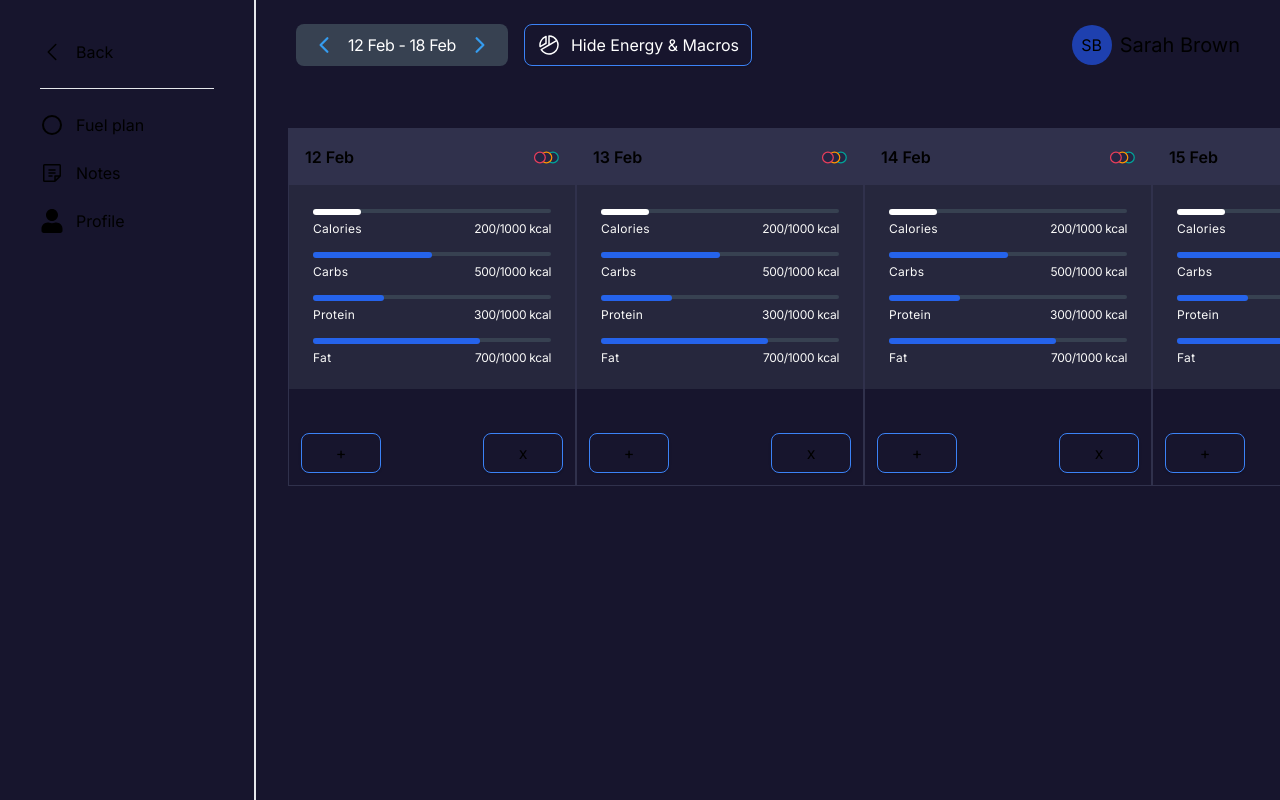
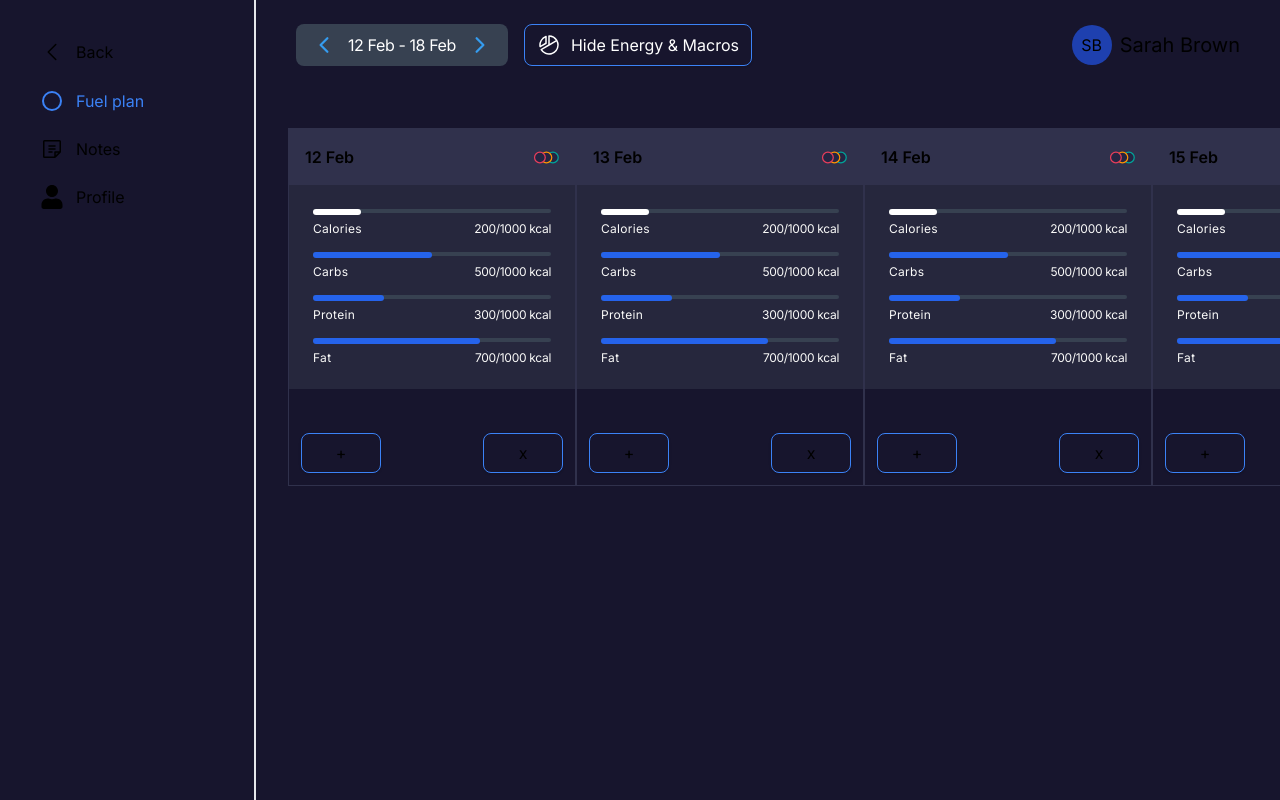
Before and after one commit to Wizely99/hexis, a Next.js app: page / in a window 1280 px wide. Shown: the top 800 px of the page. Built offline with nearby package versions, Linux system fonts and the light colour scheme.

Commit message:
added hover hook and localstorage hook

```diff
--- a/app/layout.tsx
+++ b/app/layout.tsx
@@ -1,6 +1,7 @@
 import type { Metadata } from "next";
 import { Inter } from "next/font/google";
 import "./globals.css";
+import Sidebar from "@/components/sidebar/Sidebar";
 
 const inter = Inter({ subsets: ["latin"] });
 
--- a/app/page.tsx
+++ b/app/page.tsx
@@ -6,6 +6,7 @@ export default function Home() {
     <>
       <div className="flex min-h-screen ">
         <Sidebar />
+
         <MainSection />
       </div>
     </>
--- a/components/main/CarbCodeTwo.tsx
+++ b/components/main/CarbCodeTwo.tsx
@@ -37,7 +37,7 @@ function CarbCodeTwo() {
             </span>
             <span>10:15</span>
           </div>
-          <div className="flex items-center justify-between separator-disc">
+          <div className="flex items-center justify-between ">
             <span className="">50g C</span>
             <span>40g P</span>
             <span>20g F</span>
--- a/components/main/Card.tsx
+++ b/components/main/Card.tsx
@@ -5,22 +5,38 @@ import CardCodeOne from "./CardCodeOne";
 import CarbCodeTwo from "./CarbCodeTwo";
 import CardButtons from "./CardButtons";
 import WorkoutOne from "./WorkoutOne";
+import { useLocalStorage } from "@/hooks/useLocalStorage";
+import { dateToShortString } from "@/utils/dateUtils";
+import { useHiddenMacroContext } from "@/hooks/useHiddenMacro";
 interface CardProps {
   date: Date;
 }
 const Card = ({ date }: CardProps) => {
+  const hidden = useHiddenMacroContext();
   const cardObjectsJSX = [CarbCodeTwo, CardCodeOne, WorkoutOne];
-  const [cardObjects, setcardObjects] = useState<(() => React.JSX.Element)[]>(
+  const { getItem, setItem } = useLocalStorage<number[]>(
+    dateToShortString(date),
     []
   );
+  const cardObjectIndexes = getItem() || [];
 
-  const removeItem = () => {
+  const initial = cardObjectIndexes.map((index) => cardObjectsJSX[index]);
+  const [cardObjects, setcardObjects] = useState<(() => React.JSX.Element)[]>(
+    initial as (() => React.JSX.Element)[]
+  );
+
+  const removeItems = () => {
+    // Remove last item from cardObjects
+    cardObjectIndexes.pop();
+    setItem(cardObjectIndexes);
     setcardObjects(cardObjects.slice(0, -1));
   };
 
   const addItem = () => {
     // Add random item from cardObjectsJSX
     const randomIndex = Math.floor(Math.random() * cardObjectsJSX.length);
+    cardObjectIndexes.push(randomIndex);
+    setItem(cardObjectIndexes);
     //add random obj to state
     setcardObjects([...cardObjects, cardObjectsJSX[randomIndex]]);
     console.log("add item");
@@ -29,12 +45,12 @@ const Card = ({ date }: CardProps) => {
     <div className=" border border-[#30314c] bg-[#17152d] w-72   ">
       <CardHeader {...{ date }} />
       <CardBody />
-      <div className="p-4">
+      <div className={`p-4 ${hidden && "hidden"}`}>
         {cardObjects.map((obj, index) => (
           <React.Fragment key={index}>{obj()}</React.Fragment>
         ))}
       </div>
-      <CardButtons addItem={addItem} removeItem={removeItem} />
+      <CardButtons addItem={addItem} removeItem={removeItems} />
     </div>
   );
 };
--- a/components/main/MacrosButton.tsx
+++ b/components/main/MacrosButton.tsx
@@ -1,9 +1,12 @@
 import React from "react";
-
-function MacrosButton() {
+interface MacrosButtonProps {
+  onClick: () => void;
+}
+function MacrosButton({ onClick }: MacrosButtonProps) {
   return (
     <div>
       <button
+        onClick={() => onClick()}
         type="button"
         className="flex items-center justify-center px-3 py-2 rounded-lg shadow border border-blue-500 gap-2.5 text-center text-white text-base capitalize false"
       >
--- a/components/main/MainSection.tsx
+++ b/components/main/MainSection.tsx
@@ -6,8 +6,10 @@ import { addDays, dateToShortString, getWeekDays } from "@/utils/dateUtils";
 import DateSwitcher from "./DateSwitcher";
 import LoggedUser from "./LoggedUser";
 import MacrosButton from "./MacrosButton";
+import { HiddenMacroContext } from "@/hooks/useHiddenMacro";
 
 const MainSection = () => {
+  const [isHidden, setIsHidden] = useState(false);
   const today = new Date();
   const weekDays = getWeekDays(today);
   const [dates, setDates] = useState(weekDays);
@@ -19,9 +21,13 @@ const MainSection = () => {
   function goToPreviousWeek() {
     setDates(dates.map((date) => addDays(date, -7)));
   }
+  function toggleHidden() {
+    setIsHidden(!isHidden);
+  }
 
   return (
-    <main className=" relative p-8 pl-72 -screen ">
+    <main className=" relative p-8 pl-28  ">
+      <HiddenMacroContext.Provider value={isHidden}>
         <div className="fixed left-64 top-0 flex justify-between z-40 px-10 py-6 mx-auto fit-screen  bg-[#17152d]">
           <div className="flex gap-4">
             <DateSwitcher
@@ -30,7 +36,7 @@ const MainSection = () => {
               onDateDecrement={goToPreviousWeek}
               onDateIncrement={goToNextWeek}
             />
-          <MacrosButton />
+            <MacrosButton onClick={toggleHidden} />
           </div>
           <LoggedUser />
         </div>
@@ -41,6 +47,7 @@ const MainSection = () => {
             ))}
           </div>
         </div>
+      </HiddenMacroContext.Provider>
     </main>
   );
 };
--- a/components/main/WorkoutOne.tsx
+++ b/components/main/WorkoutOne.tsx
@@ -3,7 +3,7 @@ import React from "react";
 const WorkoutOne = () => {
   return (
     <div className="mb-3">
-      <div className="p-3 flex items-center justify-between rounded-t-2xl bg-[#30314c] ">
+      <div className="p-3 flex relative items-center justify-between rounded-t-2xl bg-[#30314c] ">
         <div className="flex items-center text-base font-semibold mb-3">
           <svg
             stroke="currentColor"
@@ -135,13 +135,13 @@ const WorkoutOne = () => {
           </div>
         </div>
       </div>
-      <div className="p-3 flex items-center relative justify-between !pt-0 !px-0 max-w-96 bg-gradient-to-r from-[#359cef] !rounded-t-none">
-        <div className="p-3 max-w-96 text-xs bg-[#30314c]">
+      <div className="p-3 flex items-center rounded-2xl relative justify-between !pt-0 !px-0 max-w-96 bg-gradient-to-r from-[#359cef] !rounded-t-none">
+        <div className="p-3  text-xs bg-[#30314c]">
           <div className="flex items-center justify-between font-semibold mb-2">
             <span className="">700 Kcal</span>
             <span>10:15</span>
           </div>
-          <div className="flex items-center justify-between">
+          <div className="flex  items-center justify-between">
             <span className="">50g C</span>•<span>40g P</span>•
             <span>20g F</span>
           </div>
--- a/components/sidebar/Sidebar.tsx
+++ b/components/sidebar/Sidebar.tsx
@@ -1,3 +1,4 @@
+"use client";
 import React from "react";
 import SidebarItem from "./SidebarItem";
 import FuelSvg from "../svgs/FuelSvg";
@@ -5,24 +6,35 @@ import ProfileSvg from "../svgs/ProfileSvg";
 import NotesSvg from "../svgs/NotesSvg";
 import BackSvg from "../svgs/BackSvg";
 import Link from "next/link";
+import useHover from "@/hooks/useHover";
 
 const items = [
-  { name: "Fuel plan", svg: FuelSvg() },
+  { name: "Fuel plan", svg: FuelSvg(), color: "text-blue-500" },
   { name: "Notes", svg: NotesSvg() },
   { name: "Profile", svg: ProfileSvg() },
 ];
 const Sidebar = () => {
+  const { isHovered, bind } = useHover();
+
   return (
-    <nav className=" sidebar bg-[#17152d] fixed top-0 left-0 z-50 min-h-screen  sm:w-64 p-5 transition-all duration-150 ease-in-out border-r-2 hover:w-64 hover:p-10 ">
-      <div className="">
-        {SidebarItem({ name: "Back", svg: BackSvg(), href: "#" })}
-        <div className="border-t"></div>
-      </div>
-      <div className="space-y-4 mt-6">
-        {items.map((item, index) => (
-          <SidebarItem key={index} {...item} href="#" />
-        ))}
-      </div>
+    <nav
+      {...bind}
+      className={` sidebar flex  ${
+        isHovered ? "items-start" : "items-center"
+      } flex-col bg-[#17152d] fixed top-0 left-0 z-50 min-h-screen  sm:w-24 p-5 transition-all duration-150 ease-in-out border-r-2 hover:w-64 hover:p-10 `}
+    >
+      {SidebarItem({
+        name: "Back",
+        svg: BackSvg(),
+        href: "#",
+        hidden: isHovered,
+      })}
+
+      <div className="border-t"></div>
+      {/* {isHovered ? "Hovered!" : "Not Hovered"} */}
+      {items.map((item, index) => (
+        <SidebarItem key={index} {...item} hidden={isHovered} href="#" />
+      ))}
     </nav>
   );
 };
--- a/components/sidebar/SidebarItem.tsx
+++ b/components/sidebar/SidebarItem.tsx
@@ -6,14 +6,15 @@ interface ItemProps {
   svg: React.JSX.Element;
   color?: string;
   href: string;
+  hidden: boolean;
 }
 
-const SidebarItem = ({ name, svg, color, href = "#" }: ItemProps) => {
+const SidebarItem = ({ name, svg, color, hidden, href = "#" }: ItemProps) => {
   return (
-    <Link href={href} key={name}>
+    <Link href={href} key={name} className={`${color}`}>
       <div className="flex items-center mb-6">
         <div className="w-6 h-6">{svg}</div>
-        <span className="ml-3">{name}</span>
+        <span className={`ml-3 ${!hidden && "hidden"}`}>{name}</span>
       </div>
     </Link>
   );
--- /dev/null
+++ b/hooks/useHiddenMacro.ts
@@ -0,0 +1,11 @@
+import { createContext, useContext } from 'react';
+
+
+export const HiddenMacroContext = createContext<boolean >(false);
+
+export function useHiddenMacroContext() {
+  const isHidden = useContext(HiddenMacroContext);
+
+
+  return isHidden;
+}
--- /dev/null
+++ b/hooks/useHover.ts
@@ -0,0 +1,30 @@
+import { useState } from 'react';
+
+function useHover() {
+  const [isHovered, setIsHovered] = useState(false);
+
+  const handleMouseEnter = () => {
+    setIsHovered(true);
+  };
+
+  const handleMouseLeave = () => {
+    setIsHovered(false);
+  };
+
+  return { isHovered, bind: { onMouseEnter: handleMouseEnter, onMouseLeave: handleMouseLeave } };
+}
+
+export default useHover;
+
+
+import { createContext, useContext } from 'react';
+
+
+export const HoverContext = createContext<boolean >(false);
+
+export function useHoverContext() {
+  const isHovered = useContext(HoverContext);
+
+
+  return isHovered;
+}
--- /dev/null
+++ b/hooks/useLocalStorage.ts
@@ -0,0 +1,35 @@
+type LocalStorageMethods<T> = {
+    setItem: (value: T) => void;
+    getItem: () => T | undefined;
+    removeItem: () => void;
+  };
+
+  export const useLocalStorage = <T>(key: string, defaultValue?: T): LocalStorageMethods<T> => {
+    const setItem = (value: T): void => {
+      try {
+        window.localStorage.setItem(key, JSON.stringify(value));
+      } catch (error) {
+        console.error(`Error setting localStorage item for key '${key}':`, error);
+      }
+    };
+
+    const getItem = (): T | undefined => {
+      try {
+        const item = window.localStorage.getItem(key);
+        return item ? JSON.parse(item) : defaultValue;
+      } catch (error) {
+        console.error(`Error getting localStorage item for key '${key}':`, error);
+        return defaultValue;
+      }
+    };
+
+    const removeItem = (): void => {
+      try {
+        window.localStorage.removeItem(key);
+      } catch (error) {
+        console.error(`Error removing localStorage item for key '${key}':`, error);
+      }
+    };
+
+    return { setItem, getItem, removeItem };
+  };
```
Lines whose indentation alone changed are shown as unchanged.
